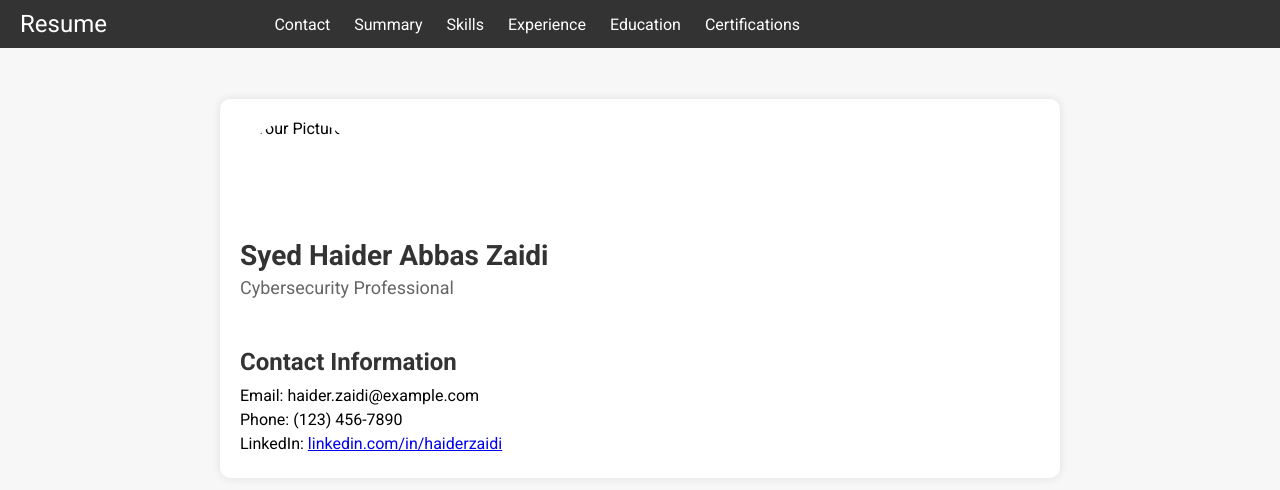
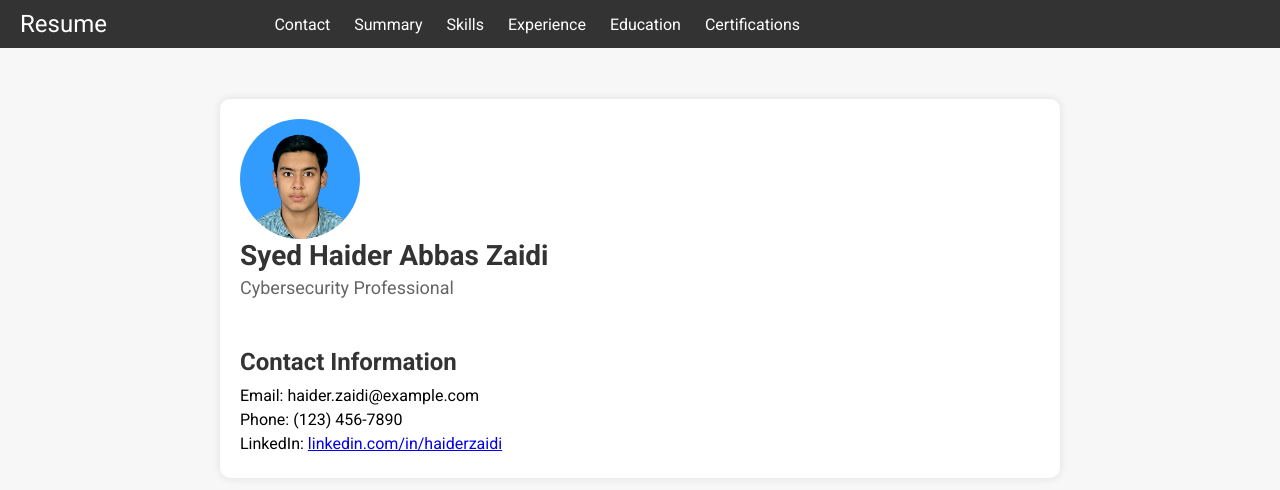
Before and after one commit to haider14-9abbaas/Resume-Template, a plain HTML site: page index.html in a window 1280 px wide. Drawn offline with Linux system fonts and the light colour scheme.

Commit message:
resume changed

```diff
--- a/index.html
+++ b/index.html
@@ -28,7 +28,7 @@
     <div class="resume">
         <header id="header">
             <div class="profile-picture">
-                <img src="../../images/WhatsApp Image 2022-12-07 at 19.41.27.jpg" alt="Your Picture">
+                <img src="./image/WhatsApp Image 2022-12-07 at 19.41.27.jpg" alt="Your Picture">
             </div>
             <div class="header-info">
                 <h1>Syed Haider Abbas Zaidi</h1>
```
Also changed, not shown: image/WhatsApp Image 2022-12-07 at 19.41.27.jpg (added).
